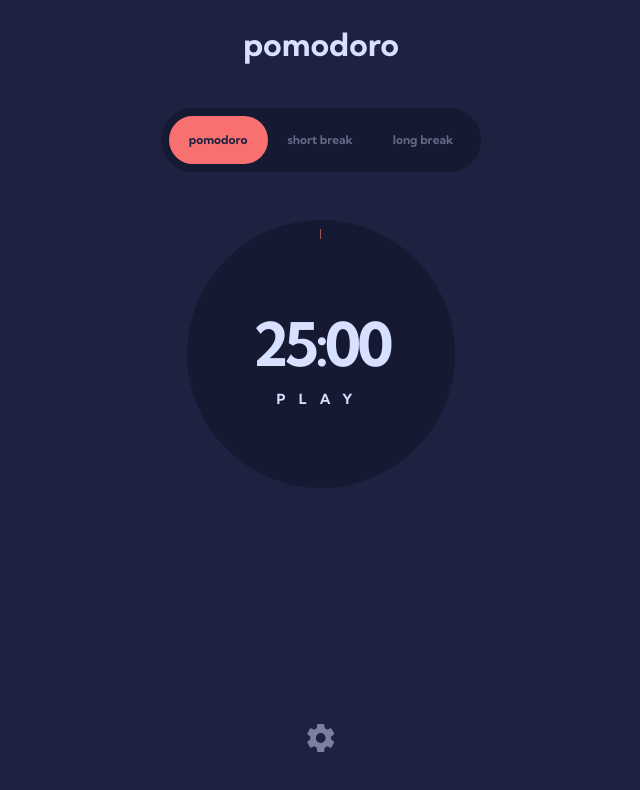
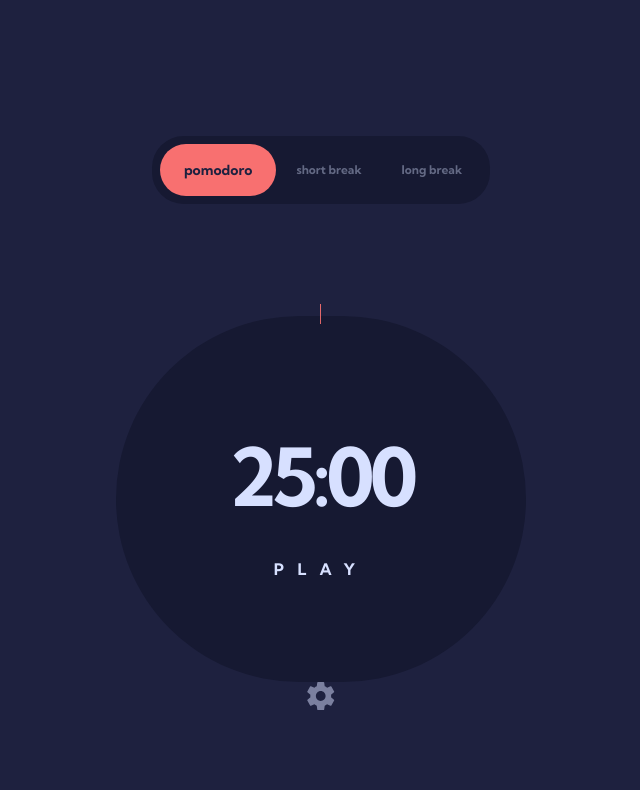
Before and after one commit to nikanoza/pomodor, a React (Vite) app: page / in a window 1280 px wide. Shown: the top 790 px of the page, without its empty margins (319-959 px from the left). Built offline with nearby package versions, Linux system fonts and the light colour scheme.

Commit message:
style: work main page tablet version

```diff
--- a/src/App.tsx
+++ b/src/App.tsx
@@ -25,7 +25,7 @@ function App() {
 
   return (
     <div
-      className={`w-full h-full flex flex-col items-center bg-semi-blu pt-8 pb-12 ${settings.font}`}
+      className={`w-full h-full flex flex-col items-center bg-semi-blu pt-8 md:pt-20 pb-12 md:pb-24  ${settings.font}`}
     >
       <Logo />
       <Panel color={settings.color} session={session} setSession={setSession} />
--- a/src/components/Modal.tsx
+++ b/src/components/Modal.tsx
@@ -27,9 +27,9 @@ const Modal: React.FC<PropsType> = ({
     <div
       onClick={closeHandler}
       ref={modalRef}
-      className="w-screen h-screen absolute top-0 left-0 bg-modal flex flex-col justify-center items-center z-40"
+      className="w-screen h-screen absolute top-0 left-0 bg-modal flex flex-col justify-center items-center z-40 px-6"
     >
-      <div className="pt-9 pb-14 bg-light rounded-3xl">
+      <div className="pt-9 pb-14 w-full bg-light rounded-3xl">
         <div className="px-6 flex justify-between items-center">
           <h3 className="text-[28px] text-dark-blu font-bold">Settings</h3>
           <Close onClick={() => setShowModal((state) => !state)} />
--- a/src/components/Panel.tsx
+++ b/src/components/Panel.tsx
@@ -8,9 +8,9 @@ type PropsType = {
 
 const Panel: React.FC<PropsType> = ({ color, session, setSession }) => {
   return (
-    <div className="p-2 flex items-center rounded-[31.5px] mt-11 bg-dark-blu">
+    <div className="p-2 flex items-center rounded-[31.5px] mt-11 bg-dark-blu md:mt-14">
       <button
-        className={`border-none px-5 py-4 text-xs  font-bold bg-${
+        className={`border-none px-5 md:px-6 py-4 text-xs md:text-sm  font-bold bg-${
           session === "pomodoro"
             ? color + " text-semi-blu"
             : "transparent text-semi-grey text-opacity-40"
--- a/src/components/Session.tsx
+++ b/src/components/Session.tsx
@@ -93,6 +93,10 @@ const Session: React.FC<PropsType> = ({ settings, session, setSession }) => {
     753 -
     (753 * (settings[session] * 60 - times[session])) /
       (settings[session] * 60);
+  const calculateDashoffsetTablet =
+    1161 -
+    (1161 * (settings[session] * 60 - times[session])) /
+      (settings[session] * 60);
 
   const color =
     settings.color === "semi-red"
@@ -102,9 +106,13 @@ const Session: React.FC<PropsType> = ({ settings, session, setSession }) => {
       : "#D881F8";
 
   return (
-    <div className="w-[267.805px] h-[267.805px] mt-12 rounded-full bg-dark-blu flex justify-center items-center relative">
+    <div className="w-[267.805px] md:w-[410px] h-[267.805px] md:h-[410px] mt-12 md:mt-28 rounded-full bg-dark-blu flex justify-center items-center relative">
       <audio src={Voice} className="hidden" ref={audioRef}></audio>
-      <svg width="267.805px" height="267.805px" className="absolute -rotate-90">
+      <svg
+        width="267.805px"
+        height="267.805px"
+        className="absolute -rotate-90 md:hidden"
+      >
         <circle
           id="circle1"
           cx="133.9025px"
@@ -124,12 +132,36 @@ const Session: React.FC<PropsType> = ({ settings, session, setSession }) => {
           fill="transparent"
         ></circle>
       </svg>
-      <div className="w-[238.049px] h-[238.049px] rounded-full flex flex-col justify-center items-center relative z-10">
-        <h1 className="text-semi-grey text-[60px] font-bold tracking-[-4px]">
+      <svg
+        width="410px"
+        height="410px"
+        className="absolute -rotate-90 hidden md:block" // Show for tablet only
+      >
+        <circle
+          id="circle1"
+          cx="205px"
+          cy="205px"
+          r="185px"
+          fill="transparent"
+          stroke={color}
+          strokeWidth="20px"
+          strokeDasharray="1161px"
+          strokeDashoffset={calculateDashoffsetTablet}
+        ></circle>
+        <circle
+          id="circle4"
+          cx="205px"
+          cy="205px"
+          r="185px"
+          fill="transparent"
+        ></circle>
+      </svg>
+      <div className="w-[238.049px] md:w-[366px] h-[238.049px] md:h-[366px] rounded-full flex flex-col justify-center items-center relative z-10">
+        <h1 className="text-semi-grey text-[60px] md:text-[80px] font-bold tracking-[-4px] md:tracking-[-5px]">
           {displayTime()}
         </h1>
         <button
-          className={`text-semi-grey text-sm font-bold border-none tracking-[13.125px] ${settings.font}`}
+          className={`text-semi-grey text-sm md:mt-5 md:text-base font-bold border-none tracking-[13.125px] ${settings.font}`}
           onClick={intervalStateHandler}
         >
           {timer ? "PAUSE" : "PLAY"}
```
